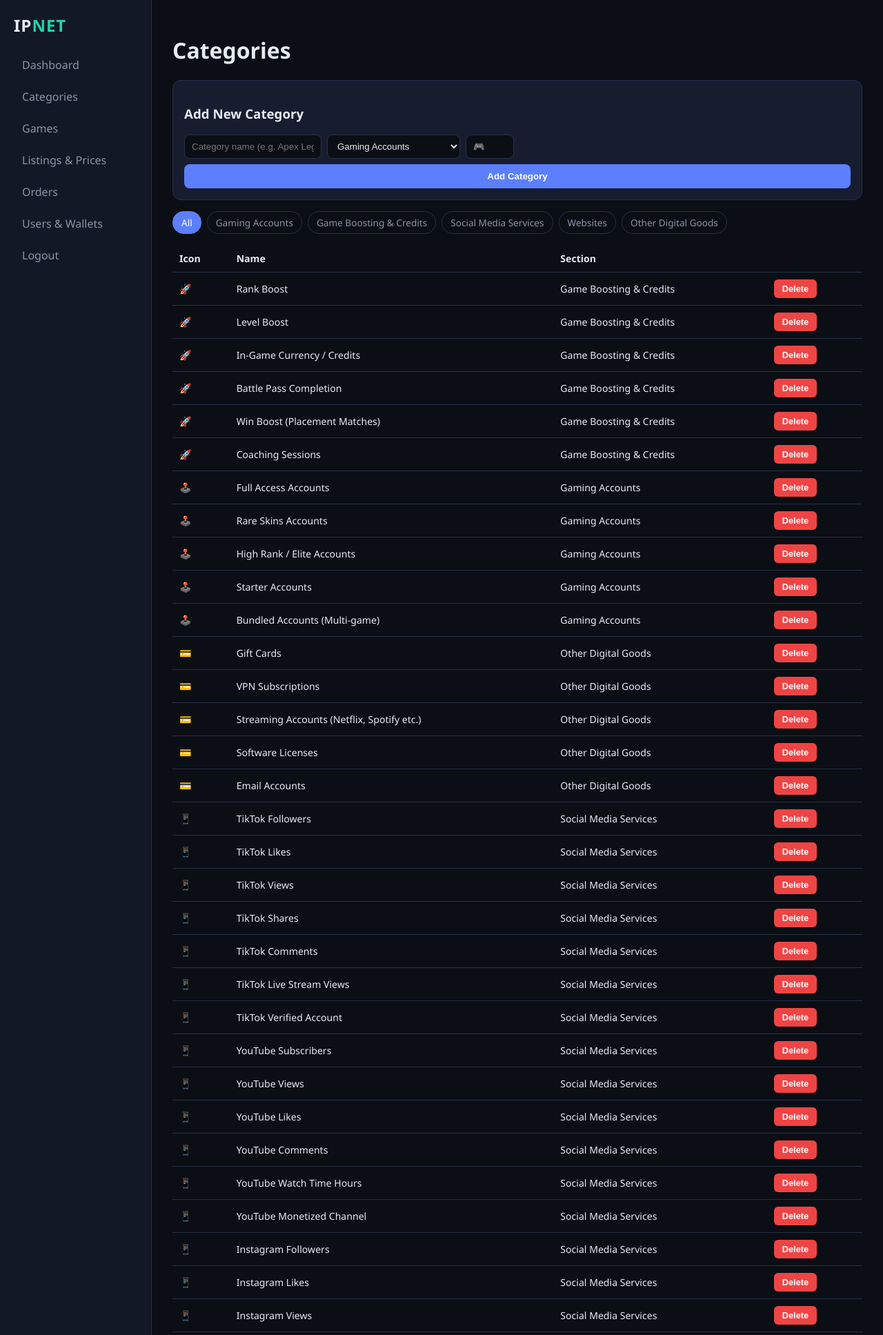
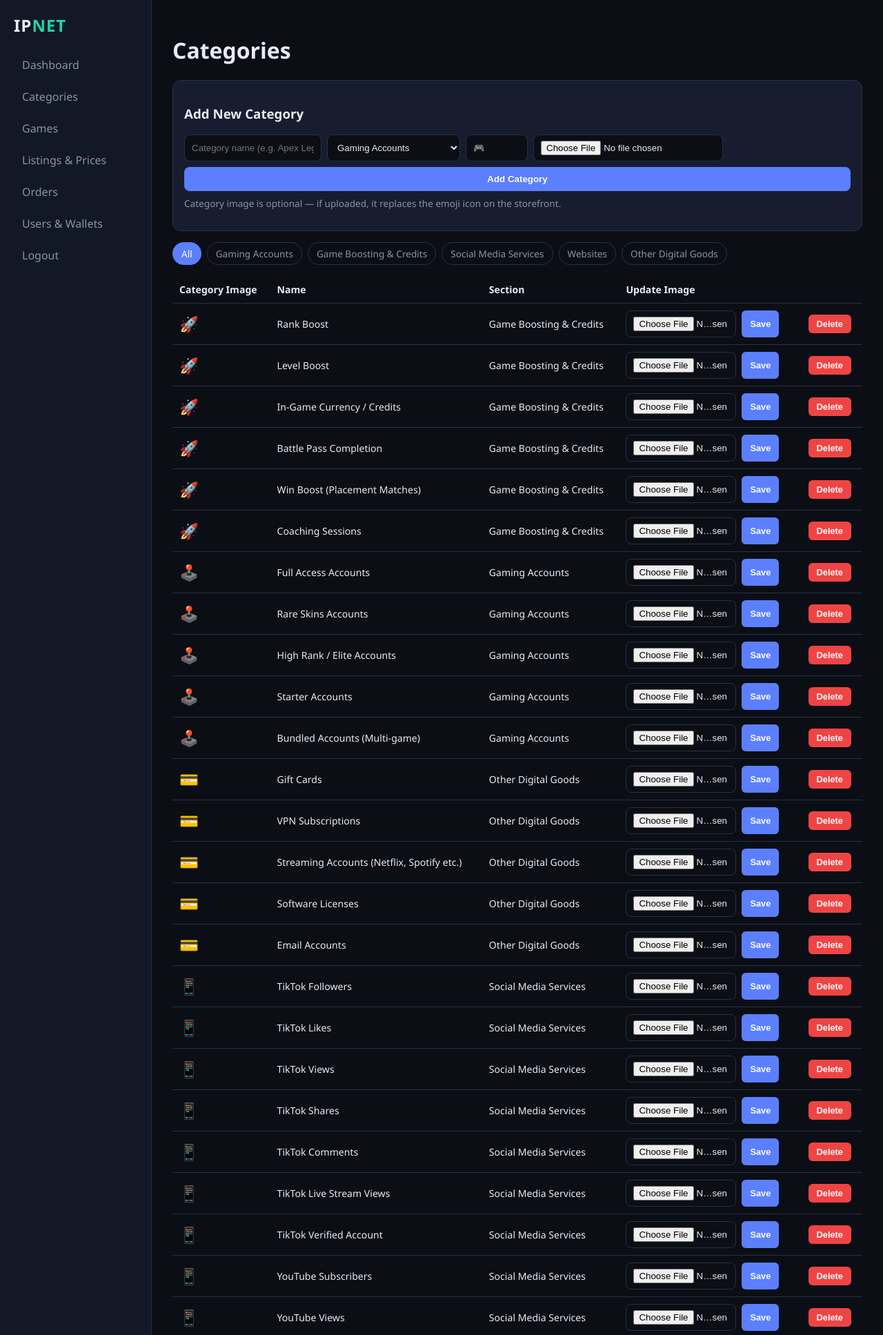
Before and after one commit to clinton10-cyber/IPNET, a Flask app: page /admin/categories in a window 1280 px wide. Shown: the top 1935 px of the page at 69% size. Run offline with Flask 3, Linux system fonts and the light colour scheme; the visitor is signed in with stand-in values (Sample User, id 1); data comes from the database, SQL or seed files in the repository; data that the repository does not hold is empty.

Commit message:
Enhance category form with image upload and icon update
Updated the category form to allow image uploads and changed icon input placeholder.

```diff
--- a/templates/admin_categories.html
+++ b/templates/admin_categories.html
@@ -4,16 +4,18 @@
 
 <div class="card">
   <h3>Add New Category</h3>
-  <form method="post" action="{{ url_for('admin_add_category') }}" class="inline-form">
+  <form method="post" action="{{ url_for('admin_add_category') }}" enctype="multipart/form-data" class="inline-form">
     <input type="text" name="name" placeholder="Category name (e.g. Apex Legends Accounts)" required>
     <select name="section">
       {% for key, label in section_labels.items() %}
       <option value="{{ key }}">{{ label }}</option>
       {% endfor %}
     </select>
-    <input type="text" name="icon" placeholder="Icon (emoji)" maxlength="4" value="🎮" style="width:70px;">
+    <input type="text" name="icon" placeholder="Emoji fallback" maxlength="4" value="🎮" style="width:90px;">
+    <input type="file" name="logo_file" accept="image/png,image/jpeg,image/webp,image/gif" title="Category image (optional, overrides emoji)">
     <button type="submit" class="btn-primary">Add Category</button>
   </form>
+  <p class="muted" style="margin-top:8px;">Category image is optional — if uploaded, it replaces the emoji icon on the storefront.</p>
 </div>
 
 <div class="filter-tabs">
@@ -24,13 +26,25 @@
 </div>
 
 <table class="admin-table">
-  <thead><tr><th>Icon</th><th>Name</th><th>Section</th><th></th></tr></thead>
+  <thead><tr><th>Category Image</th><th>Name</th><th>Section</th><th>Update Image</th><th></th></tr></thead>
   <tbody>
   {% for c in categories %}
     <tr>
-      <td>{{ c['icon'] }}</td>
+      <td>
+        {% if c['icon_image'] %}
+          <img src="{{ c['icon_image'] }}" alt="" style="height:32px;width:32px;object-fit:contain;border-radius:6px;">
+        {% else %}
+          <span style="font-size:1.4rem;">{{ c['icon'] }}</span>
+        {% endif %}
+      </td>
       <td><a href="{{ url_for('admin_listings', category_id=c['id']) }}">{{ c['name'] }}</a></td>
       <td>{{ section_labels.get(c['section'], c['section']) }}</td>
+      <td>
+        <form method="post" action="{{ url_for('admin_update_category_logo', cat_id=c['id']) }}" enctype="multipart/form-data" class="inline-form">
+          <input type="file" name="logo_file" accept="image/png,image/jpeg,image/webp,image/gif" style="max-width:160px;">
+          <button type="submit" class="btn-primary-sm">Save</button>
+        </form>
+      </td>
       <td>
         <form method="post" action="{{ url_for('admin_delete_category', cat_id=c['id']) }}" onsubmit="return confirm('Delete this category and all its listings?')">
           <button type="submit" class="btn-danger-sm">Delete</button>
```
